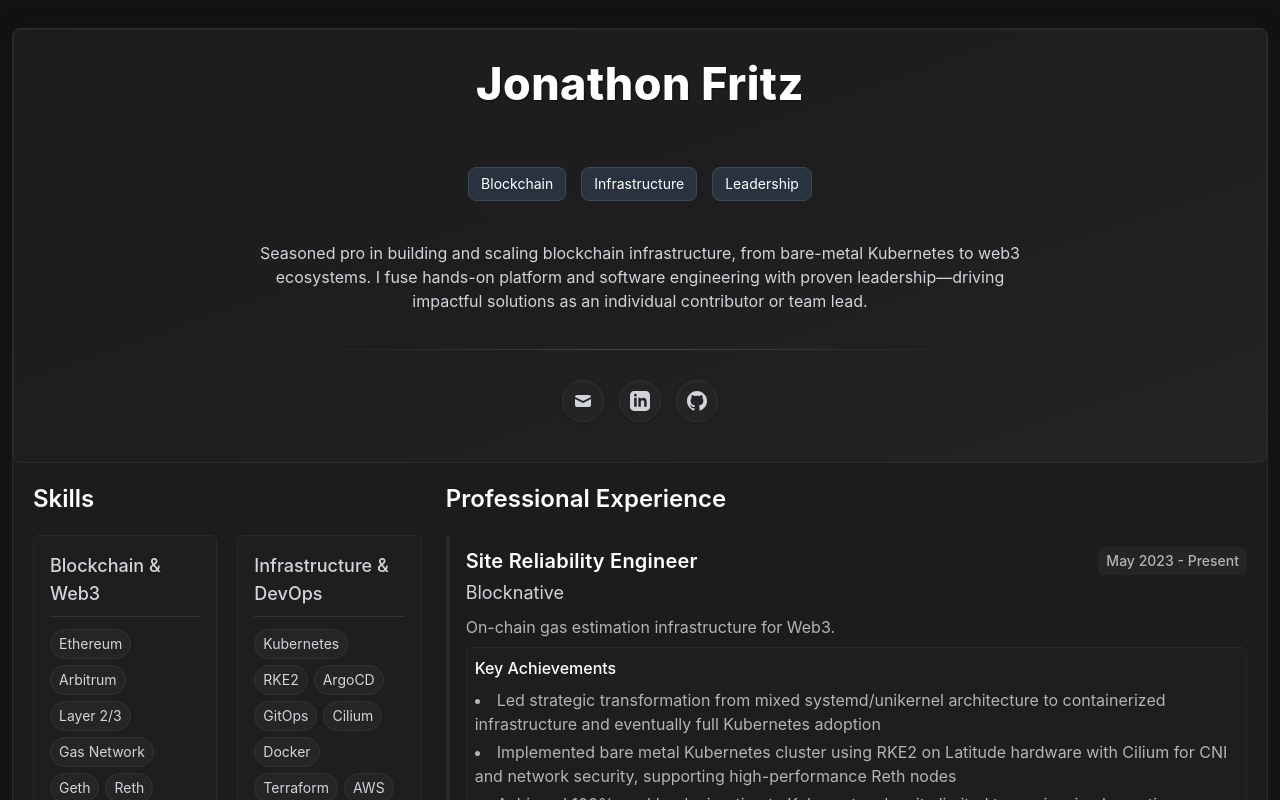
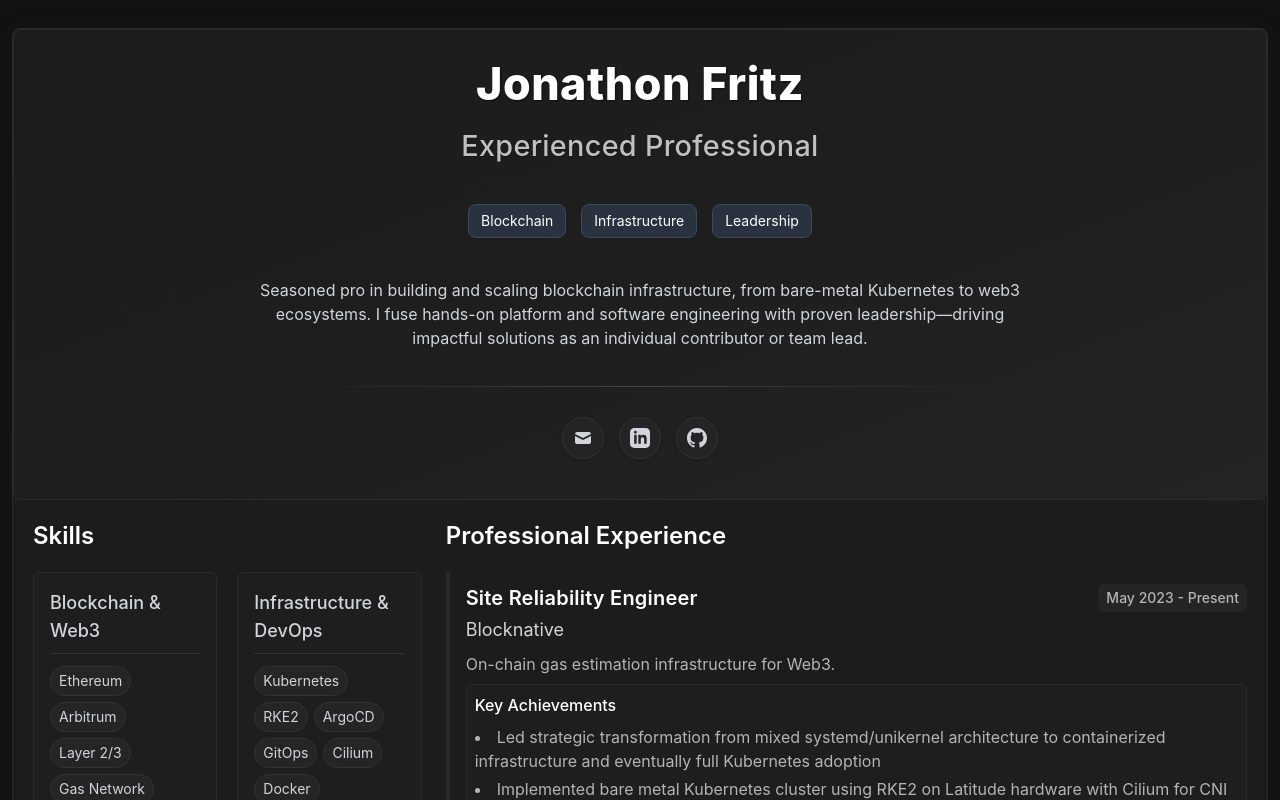
Before and after one commit to JonathonJulian/resume, a React (Vite) app: page / in a window 1280 px wide. Both pictures are taken after a click on the button "Skip Intro". Shown: the top 800 px of the page. Built offline with nearby package versions, Linux system fonts and the light colour scheme.

Commit message:
Restore subtitle with non-redundant 'Experienced Professional' text

```diff
--- a/src/components/Header.tsx
+++ b/src/components/Header.tsx
@@ -145,6 +145,19 @@ const Header: React.FC<HeaderProps> = ({
           >
             {name}
           </h1>
+          <h2
+            style={{
+              fontSize: '1.8rem',
+              color: '#c0c0c0',
+              lineHeight: '1.3',
+              fontWeight: '500',
+              margin: 0,
+              letterSpacing: '0.3px',
+              textShadow: '0.5px 0.5px 1px rgba(0, 0, 0, 0.3)'
+            }}
+          >
+            Experienced Professional
+          </h2>
         </div>
 
         {/* Skill badges */}
```
